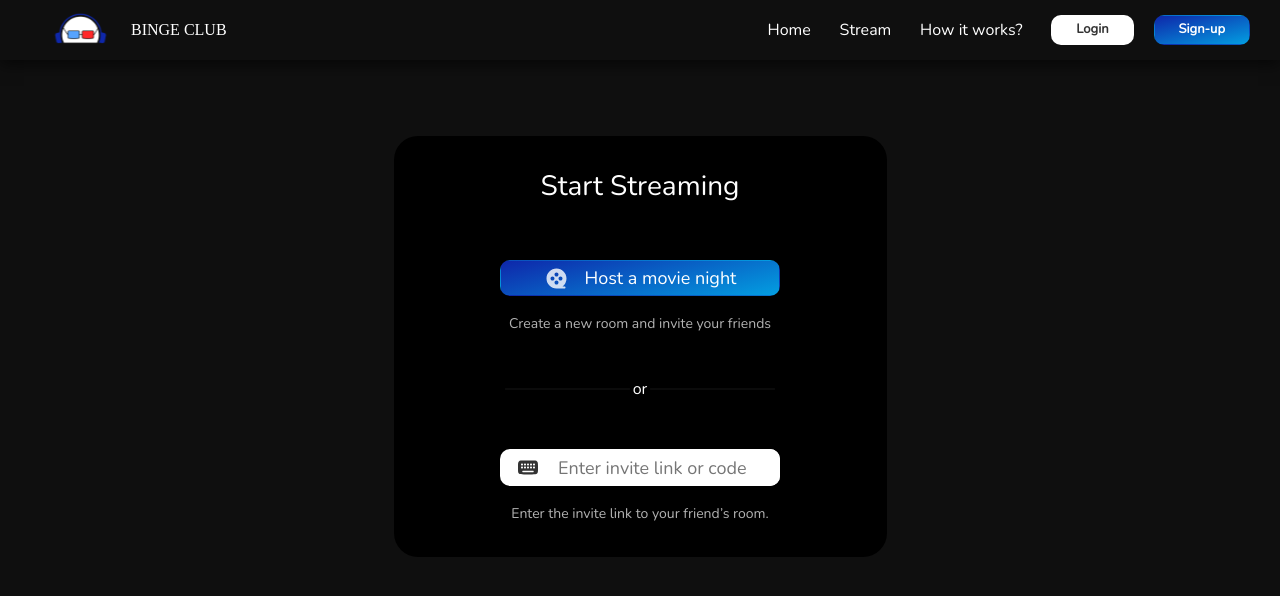
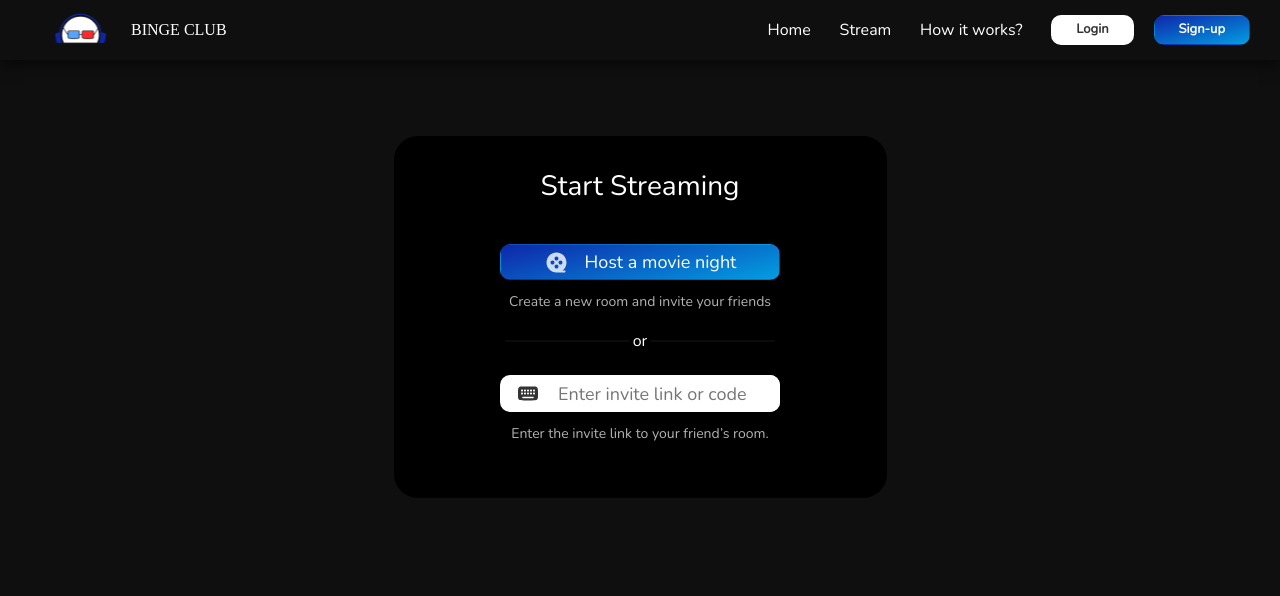
Before and after one commit to adarrssh/video-app-frontend, a React (Create React App) app: page /stream in a window 1280 px wide. Shown: the top 596 px of the page. Built offline with nearby package versions, Linux system fonts and the light colour scheme; no server answers; a web font is replaced by a local one.

Commit message:
refactor : css changes

```diff
--- a/src/components/button/button.css
+++ b/src/components/button/button.css
@@ -11,6 +11,10 @@
     color: #333333;
 }
 
+.btn:hover{
+    text-decoration: none;
+}
+
 .svg-icon{
 padding-right: 8px;
 }
--- a/src/components/navbar/navbar.css
+++ b/src/components/navbar/navbar.css
@@ -24,6 +24,10 @@
 }
 .left-nav .logo {
   height: 100%;
+}
+
+.left-nav:hover{
+  cursor: pointer;
 }
 
 .right-nav {
@@ -59,7 +63,6 @@
 }
 
 .right-nav .signup-btn {
-  background-color: #0e27aa;
   color: #fff;
   margin-right: 30px;
   border-radius: 10px;
@@ -71,6 +74,6 @@
 
 .right-nav .signup-btn:hover {
   background: #0f0f0f;
-  border: 1px solid #fff;
+  border: 1px solid #0e27aa;
   color: #fff;
 }
--- a/src/components/navbar/navbar.js
+++ b/src/components/navbar/navbar.js
@@ -20,10 +20,10 @@ const Navbar = () => {
           </Link>
         )}
         <Link to={"/login"}>
-          <Button text="Login" className='login-btn' to="/login" />
+          <Button text={"Login"} className='login-btn' to="/login" />
         </Link>
         <Link to="/signup">
-          <Button text="Sign-up" className="signup-btn" />
+          <Button text={"Sign-up"}className="signup-btn" />
         </Link>
       </div>
     </nav>
--- a/src/view/Stream/ChatBox.css
+++ b/src/view/Stream/ChatBox.css
@@ -61,6 +61,7 @@
 
   .chatbox-body .chat-msg-left .chat-msg{
     margin-top: 1.2rem;
+    margin-bottom: 1.2rem;
     color: #fff;
     font-size: 0.8rem;
     background-color: #222;
@@ -69,7 +70,7 @@
     border-radius: 0rem 0.625rem 0.625rem 0.625rem;
   }
 
-  .chatbox-body .profile-pic img{
+  .chatbox-body .chat-profile-pic img{
       border-radius: 50%;
       width: 1.8rem;
       height: 1.8rem;
@@ -86,7 +87,6 @@
     }
 
   .chatbox-body .chat-msg-right{
-      margin-top: 5px;
       display: flex;
       flex-direction: column;
       align-items: flex-end;
--- a/src/view/Stream/ChatBox.js
+++ b/src/view/Stream/ChatBox.js
@@ -37,7 +37,7 @@ const ChatBox = ({ socket, roomId }) => {
 
       return (
         <div className='chat-msg-right'>
-          <div className='profile-pic'>
+          <div className='chat-profile-pic'>
             <img src={logo} alt="profile-pic" />
           </div>
           <div className='chat-msg'>
@@ -47,7 +47,7 @@ const ChatBox = ({ socket, roomId }) => {
       )
     } else {
       return (<div className="chat-msg-left">
-        <div className='profile-pic'>
+        <div className='chat-profile-pic'>
           <img src={logo} alt="profile-pic" />
         </div>
         <div className='chat-msg'>
--- a/src/view/Stream/Modal.css
+++ b/src/view/Stream/Modal.css
@@ -7,19 +7,16 @@
 
 .stream-modal-content {
   display: flex;
-  justify-content: center;
+  flex-direction: column;
+  /* justify-content: center; */
   align-items: center;
   margin-top: 40px;
   border-radius: 1.5rem;
   background: #000;
-  display: flex;
   width: 30.8125rem;
-  height: auto;
+  /* height: 400px; */
+  gap: 2rem;
   padding: 2.125rem 3.5rem;
-  flex-direction: column;
-  align-items: center;
-  gap: 3rem;
-  flex-shrink: 0;
 }
 
 .stream-modal-heading {
@@ -44,22 +41,21 @@
     --gradient,
     linear-gradient(166deg, #0e27aa 0%, #039ee1 100%)
   );
-  margin: 0 1.5rem;
 }
 
 .descp1 {
-  margin-top: -30px;
+  margin-top: -20px;
   color: rgba(255, 255, 255, 0.7);
   text-align: center;
   font-size: 0.875rem;
   font-style: normal;
-  /* font-weight: 600; */
   line-height: normal;
 }
 
 .partition {
-  margin-top: -20px;
-  /* background-color: #039ee1; */
+  margin-top: -30px;
+  margin-bottom: -10px;
+  /* background-color: #0e27aa; */
   position: relative;
   display: flex;
   flex-direction: row;
@@ -82,8 +78,8 @@
   font-style: normal;
   font-weight: 500;
   line-height: normal;
-  margin: 0 1.5rem;
   color: rgba(0, 0, 0, 0.7);
+  /* background-color: #fff; */
 }
 .stream-input-content {
   display: flex;
@@ -146,11 +142,14 @@
   font-size: 0.87rem;
 }
 
-.descp2 {
-  margin-top: -30px;
+.descp2{
+  height: 50px;
   text-align: center;
   color: rgba(255, 255, 255, 0.7);
   font-size: 0.875rem;
-  /* font-weight: 600; */
   line-height: normal;
 }
+
+.descp2 p{
+  padding-top: 10px;
+}
--- a/src/view/Stream/Modal.js
+++ b/src/view/Stream/Modal.js
@@ -62,7 +62,9 @@ const Modal = ({ handleCreateRoom }) => {
                     </div>
                 </div>
                 <div className='descp2'>
+                    <p>
                     Enter the invite link to your friend’s room.
+                    </p>
                 </div>
             </div>
         </div>
```
Also changed, not shown: src/utils/svg/Tutorial/Step01svg.js.
